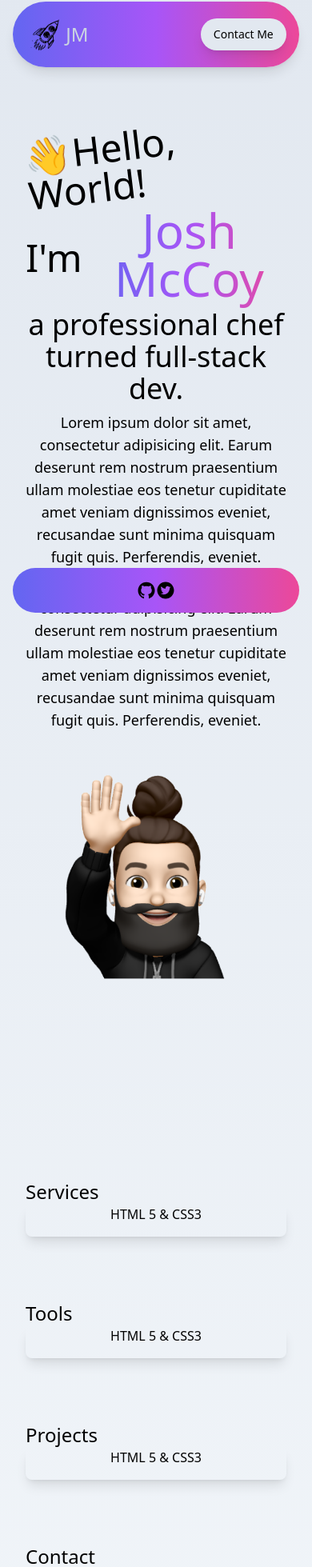
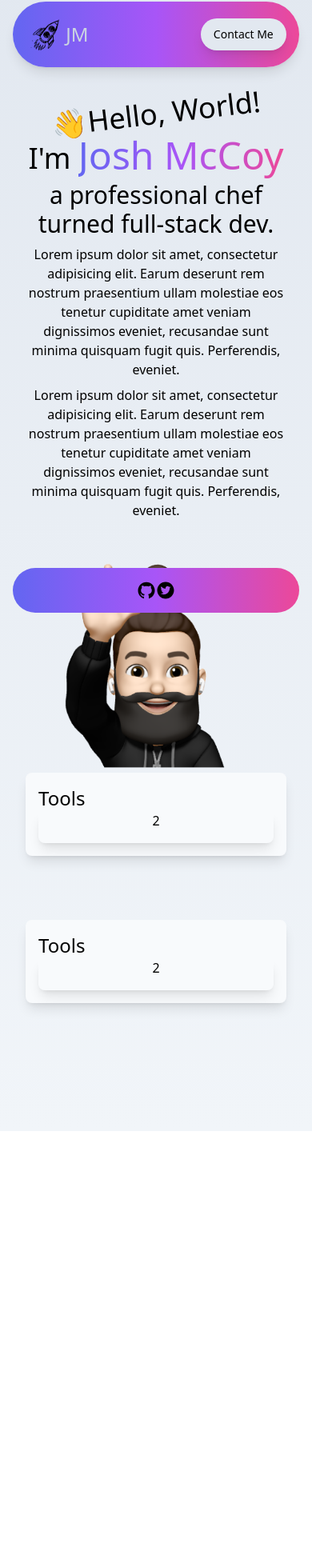
Before and after one commit to joshmccoydev/joshmccoy.dev, a Next.js app: page / in a window 390 px wide. Shown: the part 38-1997 px from the top of the page at 80% size. After the commit the page ends 1452 px from the top, so only its background shows below. Built offline with nearby package versions, Linux system fonts and the light colour scheme.

Commit message:
finalizing mobile

```diff
--- /dev/null
+++ b/app/blog/page.js
@@ -0,0 +1,15 @@
+import Image from 'next/image'
+import profile from '/public/profile.png'
+import big_logo_light from '/public/big_logo_light.png'
+import big_logo_dark from '/public/big_logo_dark.png'
+import {Button} from "@/components/ui/button"
+
+
+export default function Home() {
+  return (
+    <main className="container text-center my-48">
+      <h1 className="text-2xl">Blog</h1>
+  </main>
+
+  )
+}
--- a/app/layout.js
+++ b/app/layout.js
@@ -1,5 +1,6 @@
 import './globals.css'
 import Image from 'next/image'
+import Link from 'next/link'
 import {AiFillGithub, AiFillTwitterCircle} from 'react-icons/ai'
 import {Button} from "@/components/ui/button"
 import logoblack from '/public/logoblack.png'
@@ -16,6 +17,7 @@ export default function RootLayout({ children }) {
       <body className="bg-gradient-to-b from-slate-200 to-slate-100 dark:bg-gradient-to-b dark:from-black dark:to-slate-900 dark:text-slate-300">
         <div className="fixed top-10 w-full z-50">
           <nav className=" mx-auto dark:bg-none dark:bg-slate-800 w-11/12 bg-gradient-to-r from-indigo-500 via-purple-500 to-pink-500 justify-between rounded-full flex shadow-lg p-4">
+            <Link href="/">
               <span className="flex">
                 <Image src={logoblack} className="mx-auto rounded-full block dark:hidden"
                   alt="My Logo"
@@ -27,9 +29,14 @@ export default function RootLayout({ children }) {
                   height="50" />
                 <h1 className="text-2xl my-auto text-slate-300">JM</h1>
               </span>
-            <Button className="my-auto bg-transparent shadow-lg rounded-3xl text-slate bg-slate-200 text-black dark:bg-gradient-to-r dark:from-indigo-500 dark:via-purple-500 dark:to-pink-500">
+            </Link>
+
+            <Link href="/blog"
+              className="my-auto">
+              <Button className="bg-transparent shadow-lg rounded-3xl text-slate bg-slate-200 text-black dark:bg-gradient-to-r dark:from-indigo-500 dark:via-purple-500 dark:to-pink-500">
                 Contact Me
               </Button>
+            </Link>
           </nav>
         </div>
         {children}
--- a/app/page.js
+++ b/app/page.js
@@ -2,29 +2,29 @@ import Image from 'next/image'
 import profile from '/public/profile.png'
 import big_logo_light from '/public/big_logo_light.png'
 import big_logo_dark from '/public/big_logo_dark.png'
+import {Button} from "@/components/ui/button"
 
 
 export default function Home() {
   return (
-    <main className="container text-center my-48">
-      <section id="about" className="pb-96">
-        <h3 className="text-5xl z-10 text-left -rotate-[6.75deg]">👋Hello, World!</h3>
+    <main className="container text-center py-40">
+      <section id="about" className="min-h-screen">
+        <h3 className="text-4xl z-10 -rotate-[6.75deg]">👋Hello, World!</h3>
         <div className="flex justify-center pt-2">
-            <h2 className="text-5xl my-auto">I'm&nbsp;</h2>
-            <h2 className="text-6xl my-auto pb-2 bg-gradient-to-r from-indigo-500 via-purple-500 to-pink-500 text-transparent bg-clip-text dark:bg-gradient-to-r dark:from-indigo-500 dark:via-purple-500 dark:to-pink-500">
+            <h2 className="text-4xl my-auto">I'm&nbsp;</h2>
+            <h2 className="text-5xl my-auto pb-2 bg-gradient-to-r from-indigo-500 via-purple-500 to-pink-500 text-transparent bg-clip-text dark:bg-gradient-to-r dark:from-indigo-500 dark:via-purple-500 dark:to-pink-500">
             Josh McCoy
             </h2>
         </div>
-        <h3 className="text-4xl">
+        <h3 className="text-3xl">
           a professional chef turned full-stack dev.
         </h3>
-        <p className="text-lg my-2">
+        <p className="text-md my-2">
           Lorem ipsum dolor sit amet, consectetur adipisicing elit. Earum deserunt rem nostrum praesentium ullam molestiae eos tenetur cupiditate amet veniam dignissimos eveniet, recusandae sunt minima quisquam fugit quis. Perferendis, eveniet.
         </p>
-        <p className="text-lg my-2 mb-4">
+        <p className="text-md my-2 mb-4">
           Lorem ipsum dolor sit amet, consectetur adipisicing elit. Earum deserunt rem nostrum praesentium ullam molestiae eos tenetur cupiditate amet veniam dignissimos eveniet, recusandae sunt minima quisquam fugit quis. Perferendis, eveniet.
         </p>
-
         <div className="cross-fade w-full items-center">
           <Image src={profile} className="mx-auto rounded-full"
           alt="My Memoji"
@@ -41,47 +41,24 @@ export default function Home() {
           width="500"
           height="500" />
         </div>
-
       </section>
 
-      <section id="skills" className="mt-40">
-        <h3 className="text-2xl text-left">Services</h3>
+      <section id="services" className="p-4 shadow-lg rounded-lg bg-slate-50 dark:bg-slate-800">
+        <h3 className="text-2xl text-left">Tools</h3>
           <div className="shadow-lg rounded-lg">
-            <h4>HTML 5 & CSS3</h4>
-            <p className="text-lg p-2">
-            </p>
-        </div>
+            <h4>2</h4>
+            <p className="text-lg p-2"></p>
+          </div>
       </section>
 
-      <section id="skills" className="mt-20">
+      <section id="skills" className="mt-20 p-4 shadow-lg rounded-lg bg-slate-50 dark:bg-slate-800">
         <h3 className="text-2xl text-left">Tools</h3>
           <div className="shadow-lg rounded-lg">
-            <h4>HTML 5 & CSS3</h4>
-            <p className="text-lg p-2">
-            </p>
-        </div>
+            <h4>2</h4>
+            <p className="text-lg p-2"></p>
+          </div>
       </section>
-
-
-      <section id="skills" className="mt-20">
-        <h3 className="text-2xl text-left">Projects</h3>
-          <div className="shadow-lg rounded-lg">
-            <h4>HTML 5 & CSS3</h4>
-            <p className="text-lg p-2">
-            </p>
-        </div>
-      </section>
-
-
-      <section id="skills" className="mt-20">
-        <h3 className="text-2xl text-left">Contact</h3>
-          <div className="shadow-lg rounded-lg">
-            <h4>HTML 5 & CSS3</h4>
-            <p className="text-lg p-2">
-            </p>
-        </div>
-      </section>
-    </main>
+  </main>
 
   )
 }
--- a/package.json
+++ b/package.json
@@ -24,5 +24,8 @@
     "tailwind-merge": "^1.14.0",
     "tailwindcss": "3.3.3",
     "tailwindcss-animate": "^1.0.6"
+  },
+  "devDependencies": {
+    "@tailwindcss/forms": "^0.5.4"
   }
 }
--- a/tailwind.config.js
+++ b/tailwind.config.js
@@ -15,6 +15,10 @@ module.exports = {
         "2xl": "1400px",
       },
     },
+    plugins: [
+      require('@tailwindcss/forms'),
+      // ...
+    ],
     extend: {
       keyframes: {
         "accordion-down": {
```
Also changed, not shown: 1 other file (tests, documents, lock files or other folders). Lines whose indentation alone changed are shown as unchanged.
